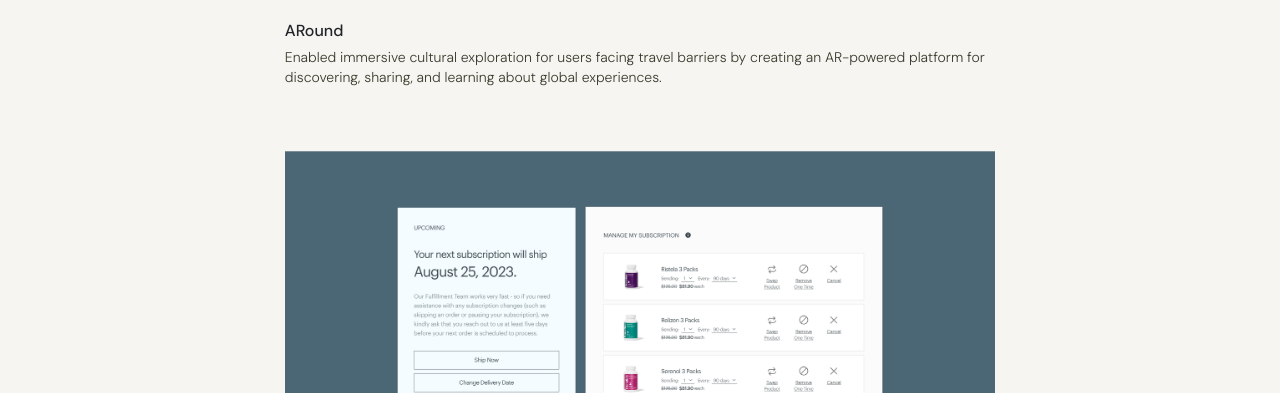
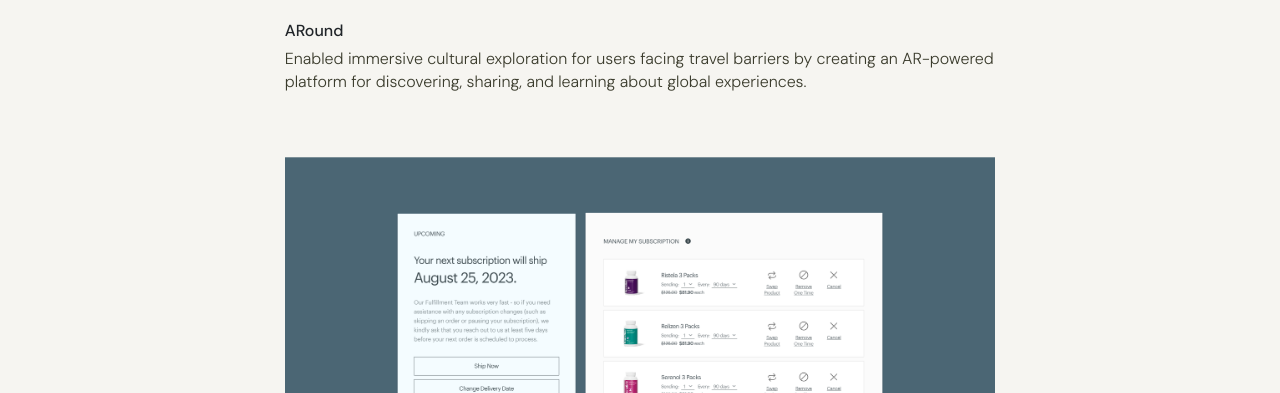
Before and after one commit to azs2117/Portfolio, a website: page portfolio.html in a window 1280 px wide. Shown: the part 407-800 px from the top of the page. Drawn offline with nearby package versions, Linux system fonts and the light colour scheme.

Commit message:
updated av

```diff
--- a/styles/portfolio.css
+++ b/styles/portfolio.css
@@ -50,13 +50,11 @@ body {
 }
 
 .card-body h4 {
-  font-size: 16px;
   font-weight: 500;
   margin-bottom: 0.5rem;
 }
 
 .card-body p {
-  font-size: 14px;
   line-height: 1.4;
   margin: 0;
   color: #3B3C2D;
--- a/styles/project.css
+++ b/styles/project.css
@@ -1,7 +1,7 @@
 html, body {
   height: 100%;
   margin: 0;
-  overflow-y: auto;
+  overflow-y: hidden;
   background-color: #F6F5F1;
 }
 
```
